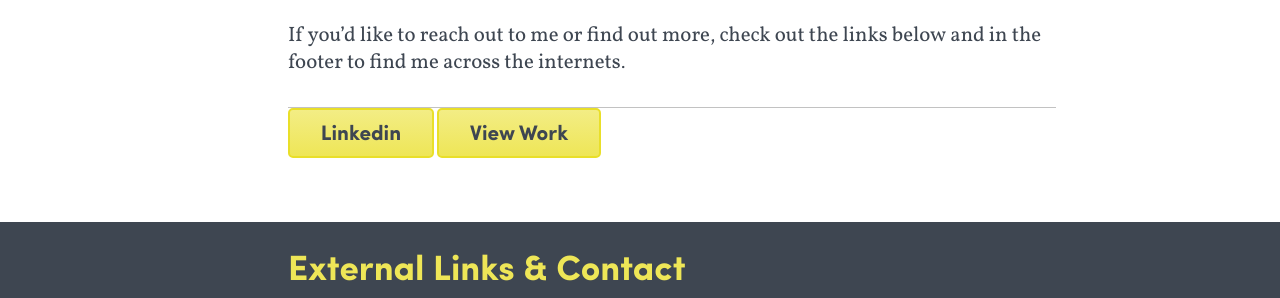
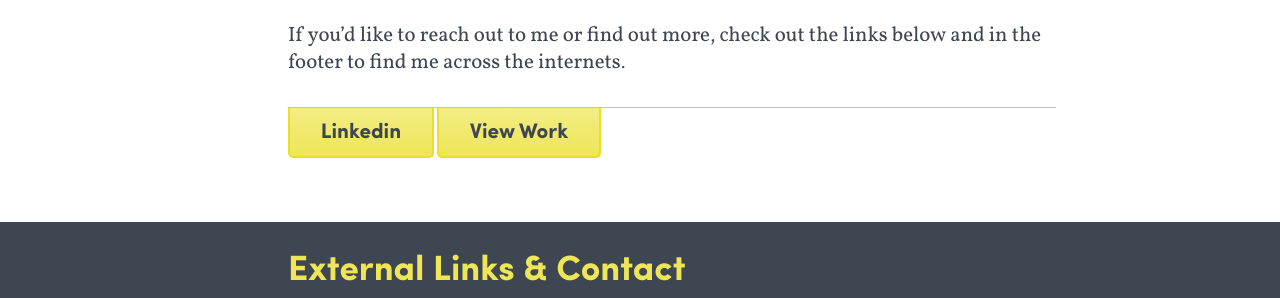
Before and after one commit to fergd/fergdblog, a Jekyll site: the page built from profile.html, in a window 1280 px wide. Shown: the part 865-1163 px from the top of the page. Built offline with Jekyll 4.4.1, drawn with Linux system fonts in a browser that asks for light colours; nearby versions of some CDN libraries.

Commit message:
finishing the last of the footer button class additions

```diff
--- a/profile.html
+++ b/profile.html
@@ -23,8 +23,6 @@ published: true
 </div>
 
 <footer class="post-footer">
-
-	<a class="button" href="http://linkedin.com/in/christanfergus" target="_blank">Linkedin</a>
-
-	<a class="button" href="{{ "/work/" | prepend: site.baseurl }}">View Work</a>
+	<a class="button no-top" href="http://linkedin.com/in/christanfergus" target="_blank">Linkedin</a>
+	<a class="button no-top" href="{{ "/work/" | prepend: site.baseurl }}">View Work</a>
 </footer>
```
